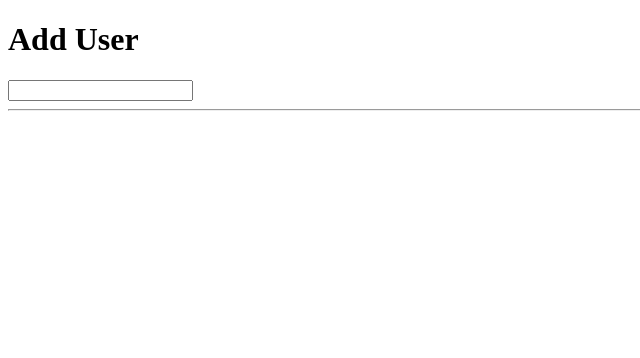
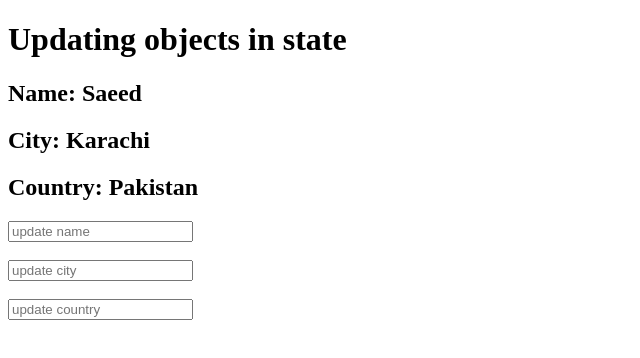
Before and after one commit to saeedali780/learn-react, a React (Vite) app: page / in a window 1280 px wide. Shown: the top 358 px of the page, without its empty margins (0-640 px from the left). Built offline with nearby package versions, Linux system fonts and the light colour scheme.

Commit message:
Updating Objects in State

```diff
--- a/src/App.jsx
+++ b/src/App.jsx
@@ -1,13 +1,36 @@
-import React,{useState} from 'react';
-import AddUser from './AddUser';
-import DisplayUser from './DisplayUser';
+import React from 'react'
+import { useState } from 'react'
 
 const App = () => {
-  const [user,setUser] = useState("");
+  const [data,setData]= useState({
+    name:"Saeed",
+    address:{
+      city:"Karachi",
+      country:"Pakistan",
+    }
+  });
+  const handleName = (name)=>{
+    console.log(name);
+    data.name = name
+    setData({...data})
+  }
+  const handleCity = (city)=>{
+    data.address.city= city
+    setData({...data,address:{...data.address,city}})
+  }
+  const handleCounty = (country)=>{
+    data.address.country= country
+    setData({...data,address:{...data.address,country}})
+  }
   return (
     <div>
-      <AddUser setUser={setUser}/>
-      <DisplayUser user={user}/>
+      <h1>Updating objects in state</h1>
+      <h2>Name: {data.name}</h2>
+      <h2>City: {data.address.city}</h2>
+      <h2>Country: {data.address.country}</h2>
+      <input type="text" onChange={(e)=>handleName(e.target.value)} placeholder='update name'/><br/><br/>
+      <input type="text" onChange={(e)=>handleCity(e.target.value)} placeholder='update city'/><br/><br/>
+      <input type="text" onChange={(e)=>handleCounty(e.target.value)} placeholder='update country'/><br/>
     </div>
   )
 }
```
